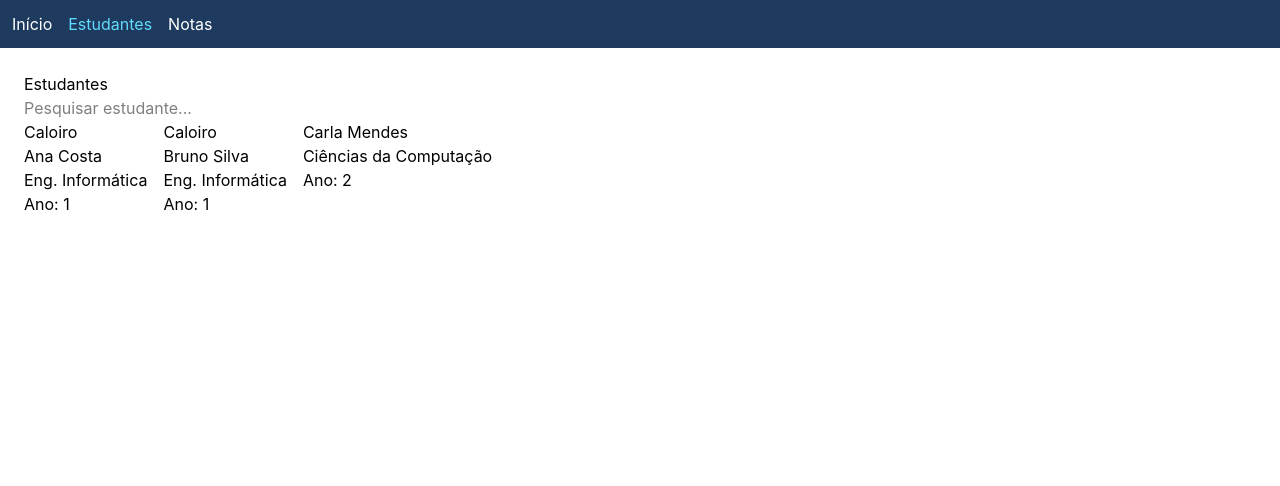
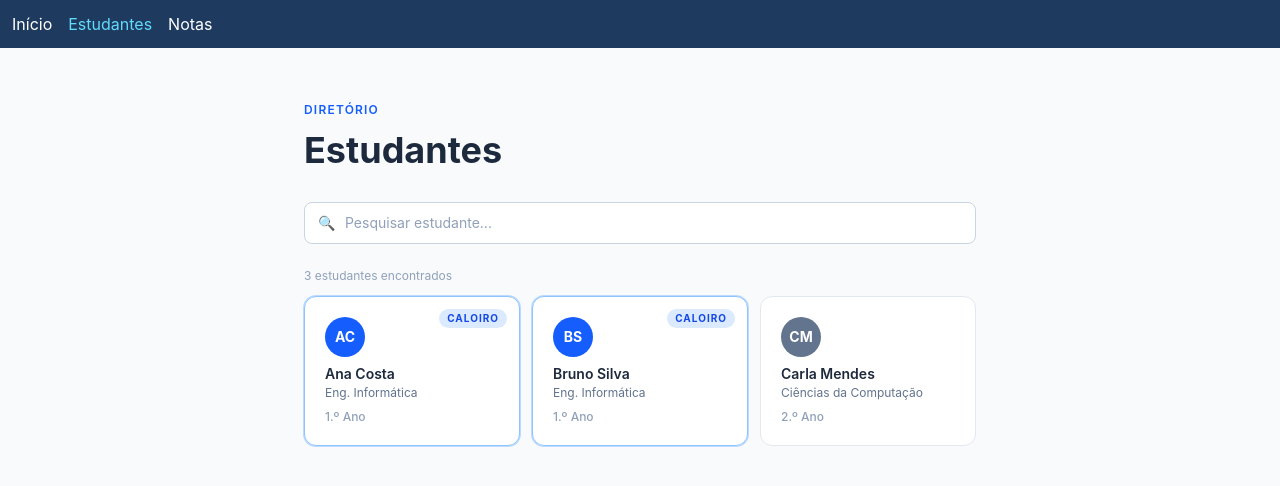
Before and after one commit to OBitencourt/ficha-react, a React (Vite) app: page /estudantes in a window 1280 px wide. Shown: the top 486 px of the page. Built offline with nearby package versions, Linux system fonts and the light colour scheme.

Commit message:
style: Mudando as estilizações de todos os arquivos relacionados aos estudantes

```diff
--- a/src/components/CartaoUtilizador.tsx
+++ b/src/components/CartaoUtilizador.tsx
@@ -1,12 +1,58 @@
-export default function CartaoUtilizador({ nome, curso, ano, destaque }: any) {
+interface CartaoUtilizadorProps {
+  nome: string;
+  curso: string;
+  ano: number;
+  destaque?: boolean;
+}
+
+export default function CartaoUtilizador({
+  nome,
+  curso,
+  ano,
+  destaque,
+}: CartaoUtilizadorProps) {
+  const iniciais = nome
+    .split(" ")
+    .map((n) => n[0])
+    .slice(0, 2)
+    .join("");
+
   return (
-    <div className={`cartao ${destaque ? 'cartao-destaque' : ''}`}>
+    <div
+      className={`relative flex flex-col gap-2 p-5 rounded-xl border bg-white transition-all hover:shadow-md hover:-translate-y-0.5 ${
+        destaque
+          ? "border-blue-300 ring-1 ring-blue-200"
+          : "border-slate-200"
+      }`}
+    >
+      {/* Badge caloiro */}
+      {destaque && (
+        <span className="absolute top-3 right-3 text-[10px] font-bold tracking-widest uppercase px-2 py-0.5 rounded-full bg-blue-100 text-blue-700">
+          Caloiro
+        </span>
+      )}
 
-      {destaque && <span className="badge">Caloiro</span>}
+      {/* Avatar */}
+      <div
+        className={`w-10 h-10 rounded-full flex items-center justify-center text-sm font-bold text-white ${
+          destaque ? "bg-blue-600" : "bg-slate-500"
+        }`}
+      >
+        {iniciais}
+      </div>
 
-      <h2>{nome}</h2>
-      <p>{curso}</p>
-      <p>Ano: {ano}</p>
+      {/* Info */}
+      <div>
+        <h2 className="font-semibold text-slate-800 text-sm leading-tight">
+          {nome}
+        </h2>
+        <p className="text-xs text-slate-500 mt-0.5">{curso}</p>
+      </div>
+
+      {/* Ano */}
+      <span className="inline-block text-xs text-slate-400 font-medium">
+        {ano}.º Ano
+      </span>
     </div>
   );
 }
--- a/src/components/ListaEstudantes.tsx
+++ b/src/components/ListaEstudantes.tsx
@@ -6,30 +6,53 @@ import { Link } from "react-router-dom";
 export default function ListaEstudantes() {
   const [pesquisa, setPesquisa] = useState("");
 
-  const filtrados = estudantes.filter(est =>
+  const filtrados = estudantes.filter((est) =>
     est.nome.toLowerCase().includes(pesquisa.toLowerCase())
   );
 
   return (
     <div>
+      {/* Barra de pesquisa */}
+      <div className="relative mb-6">
+        <span className="absolute left-3.5 top-1/2 -translate-y-1/2 text-slate-400 text-sm">
+          🔍
+        </span>
         <input
           placeholder="Pesquisar estudante..."
           value={pesquisa}
-        onChange={e => setPesquisa(e.target.value)}
+          onChange={(e) => setPesquisa(e.target.value)}
+          className="w-full pl-10 pr-4 py-2.5 rounded-lg border border-slate-300 bg-white text-sm text-slate-800 placeholder:text-slate-400 focus:outline-none focus:ring-2 focus:ring-blue-500 focus:border-transparent transition"
         />
+      </div>
 
-      <div style={{ display: "flex", gap: "16px" }}>
-        {filtrados.map(estudantes => (
-          <Link key={estudantes.id} to={`/estudantes/${estudantes.id}`}>
+      {/* Resultado */}
+      {filtrados.length === 0 ? (
+        <div className="text-center py-12 text-slate-400 text-sm">
+          Nenhum estudante encontrado para "{pesquisa}".
+        </div>
+      ) : (
+        <>
+          <p className="text-xs text-slate-400 mb-3">
+            {filtrados.length} estudante{filtrados.length !== 1 ? "s" : ""} encontrado{filtrados.length !== 1 ? "s" : ""}
+          </p>
+          <div className="grid grid-cols-2 sm:grid-cols-3 gap-3">
+            {filtrados.map((estudante) => (
+              <Link
+                key={estudante.id}
+                to={`/estudantes/${estudante.id}`}
+                className="focus:outline-none focus:ring-2 focus:ring-blue-500 rounded-xl"
+              >
                 <CartaoUtilizador
-              nome={estudantes.nome}
-              curso={estudantes.curso}
-              ano={estudantes.ano}
-              destaque={estudantes.ano === 1}
+                  nome={estudante.nome}
+                  curso={estudante.curso}
+                  ano={estudante.ano}
+                  destaque={estudante.ano === 1}
                 />
               </Link>
             ))}
           </div>
+        </>
+      )}
     </div>
   );
 }
--- a/src/pages/Estudantes.tsx
+++ b/src/pages/Estudantes.tsx
@@ -2,9 +2,17 @@ import ListaEstudantes from "../components/ListaEstudantes";
 
 export default function Estudantes() {
   return (
-    <main style={{ padding: "24px" }}>
-      <h1>Estudantes</h1>
-      <ListaEstudantes />
+    <main className="min-h-screen bg-slate-50 px-6 py-12">
+      <div className="max-w-2xl mx-auto">
+        <div className="mb-8">
+          <span className="inline-block text-xs font-semibold tracking-widest text-blue-600 uppercase mb-3">
+            Diretório
+          </span>
+          <h1 className="text-4xl font-bold text-slate-800">Estudantes</h1>
+        </div>
+
+        <ListaEstudantes />
+      </div>
     </main>
   );
 }
--- a/src/pages/PerfilEstudante.tsx
+++ b/src/pages/PerfilEstudante.tsx
@@ -3,21 +3,90 @@ import { estudantes } from "../data/estudantes";
 
 export default function PerfilEstudante() {
   const { id } = useParams();
-
-  const estudante = estudantes.find(e => e.id === Number(id));
+  const estudante = estudantes.find((e) => e.id === Number(id));
 
   if (!estudante) {
-    return <p>Estudante não encontrado.</p>;
+    return (
+      <main className="min-h-screen bg-slate-50 flex items-center justify-center px-6">
+        <div className="text-center">
+          <p className="text-5xl mb-4">🔍</p>
+          <h2 className="text-xl font-semibold text-slate-700 mb-2">
+            Estudante não encontrado
+          </h2>
+          <Link
+            to="/estudantes"
+            className="text-sm text-blue-600 hover:underline"
+          >
+            ← Voltar à lista
+          </Link>
+        </div>
+      </main>
+    );
   }
 
+  const iniciais = estudante.nome
+    .split(" ")
+    .map((n: string) => n[0])
+    .slice(0, 2)
+    .join("");
+
+  const campos = [
+    { label: "Curso", valor: estudante.curso, icon: "🎓" },
+    { label: "Ano Curricular", valor: `${estudante.ano}.º Ano`, icon: "📅" },
+    { label: "Email", valor: estudante.email, icon: "✉️" },
+  ];
+
   return (
-    <main style={{ padding: "24px" }}>
-      <h1>{estudante.nome}</h1>
-      <p>Curso: {estudante.curso}</p>
-      <p>Ano: {estudante.ano}</p>
-      <p>Email: {estudante.email}</p>
+    <main className="min-h-screen bg-slate-50 px-6 py-12">
+      <div className="max-w-lg mx-auto">
+        {/* Voltar */}
+        <Link
+          to="/estudantes"
+          className="inline-flex items-center gap-1.5 text-sm text-slate-500 hover:text-slate-800 transition mb-8"
+        >
+          <span>←</span> Voltar à lista
+        </Link>
 
-      <Link to="/estudantes">← Voltar</Link>
+        {/* Card do perfil */}
+        <div className="bg-white border border-slate-200 rounded-xl shadow-sm overflow-hidden">
+          {/* Banner */}
+          <div className="h-24 bg-blue-900" />
+
+          {/* Avatar + nome */}
+          <div className="px-6 pb-6">
+            <div className="-mt-10 mb-4">
+              <div className="w-20 h-20 rounded-full bg-blue-600 border-4 border-white flex items-center justify-center text-white text-2xl font-bold shadow">
+                {iniciais}
+              </div>
+            </div>
+
+            <h1 className="text-2xl font-bold text-slate-800 mb-1">
+              {estudante.nome}
+            </h1>
+            <span className="inline-block text-xs font-semibold tracking-widest text-blue-600 uppercase mb-6">
+              Estudante
+            </span>
+
+            {/* Campos */}
+            <div className="space-y-3">
+              {campos.map((campo) => (
+                <div
+                  key={campo.label}
+                  className="flex items-center gap-3 p-3 bg-slate-50 rounded-lg"
+                >
+                  <span className="text-lg">{campo.icon}</span>
+                  <div>
+                    <p className="text-xs text-slate-500">{campo.label}</p>
+                    <p className="text-sm font-medium text-slate-800">
+                      {campo.valor}
+                    </p>
+                  </div>
+                </div>
+              ))}
+            </div>
+          </div>
+        </div>
+      </div>
     </main>
   );
 }
```
Lines whose indentation alone changed are shown as unchanged.
